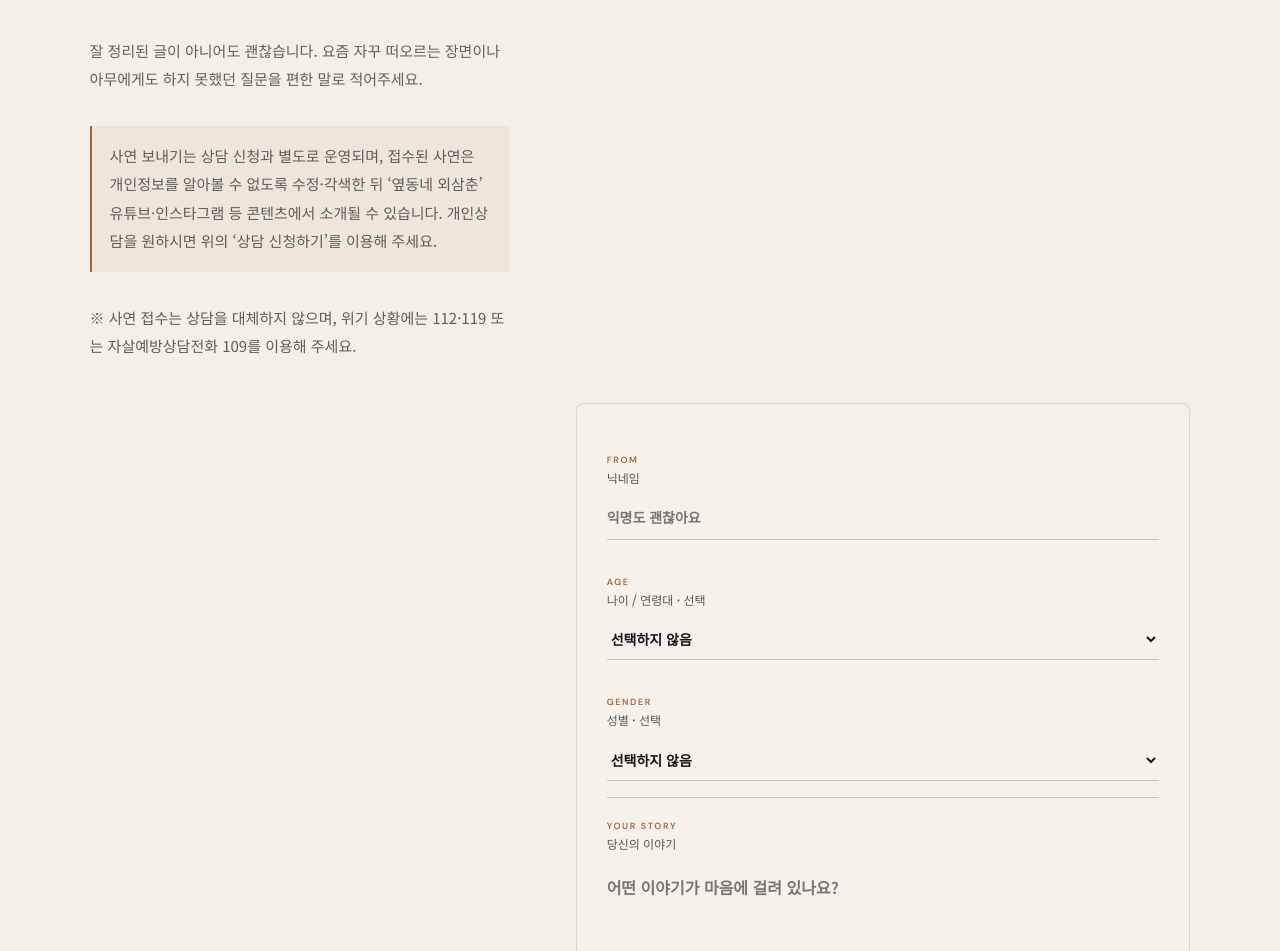
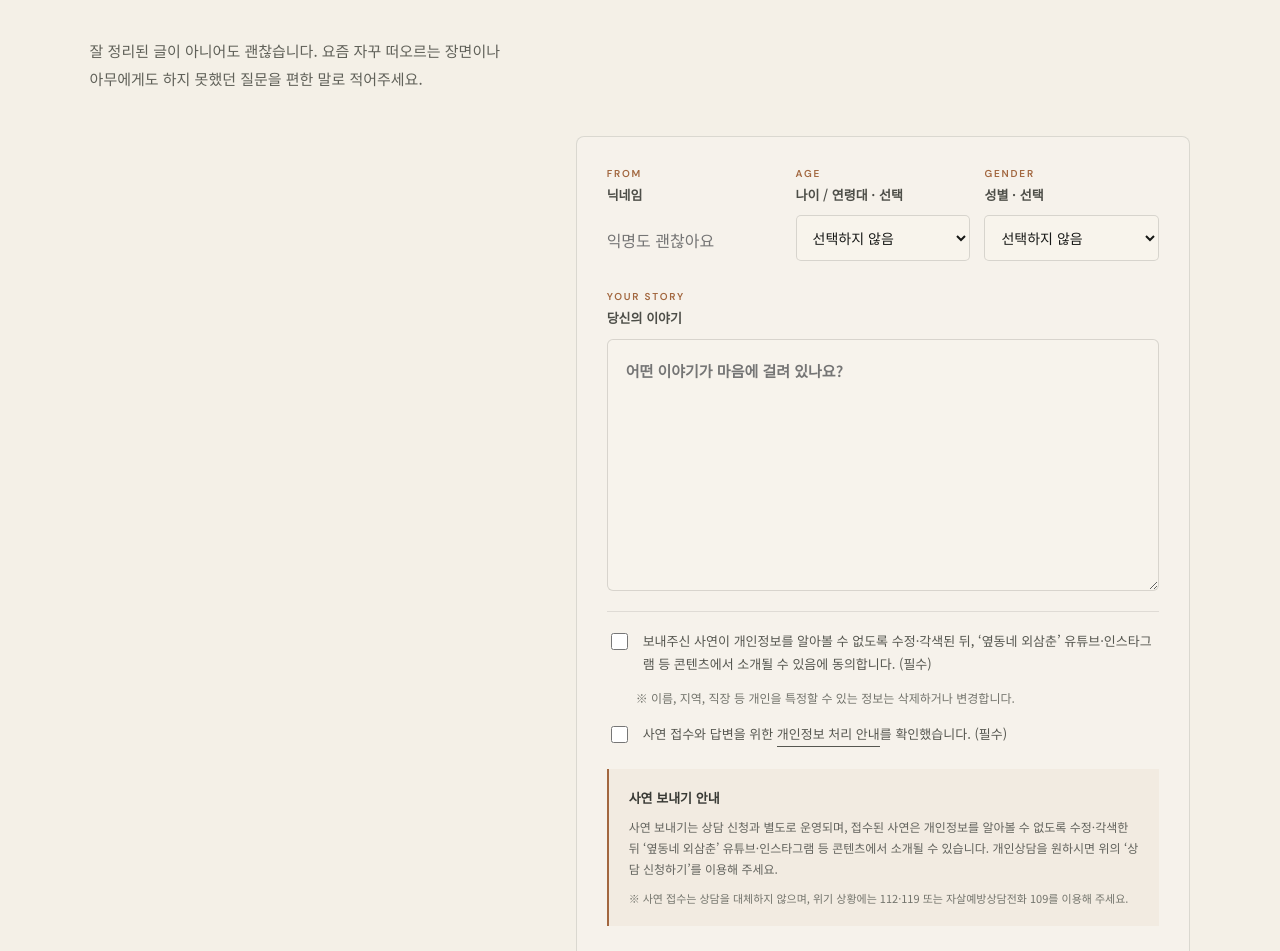
Before and after one commit to oups1004-sketch/aude-counseling, a Next.js app: page / in a window 1280 px wide. Shown: the part 4061-5012 px from the top of the page. Built offline with nearby package versions, Linux system fonts and the light colour scheme.

Commit message:
Restructure story form for clearer visual hierarchy

```diff
--- a/app/page.tsx
+++ b/app/page.tsx
@@ -221,8 +221,6 @@ export default function Home() {
           <p className="sectionNumber">04 / SEND YOUR STORY</p>
           <h2>마음에 걸린 이야기를<br />보내주세요.</h2>
           <p><span className="desktopStoryText">잘 정리된 글이 아니어도 괜찮습니다. 요즘 자꾸 떠오르는 장면이나 아무에게도 하지 못했던 질문을 편한 말로 적어주세요.</span><span className="mobileStoryText">잘 정리된 글이 아니어도 괜찮습니다.<br />지금 떠오르는 말부터 시작해 보세요.</span></p>
-          <p className="storyBoundary">사연 보내기는 상담 신청과 별도로 운영되며, 접수된 사연은 개인정보를 알아볼 수 없도록 수정·각색한 뒤 ‘옆동네 외삼춘’ 유튜브·인스타그램 등 콘텐츠에서 소개될 수 있습니다. 개인상담을 원하시면 위의 ‘상담 신청하기’를 이용해 주세요.</p>
-          <p className="notice">※ 사연 접수는 상담을 대체하지 않으며, 위기 상황에는 112·119 또는 자살예방상담전화 109를 이용해 주세요.</p>
         </div>
         {storyStatus === "sent" ? (
           <div className="storyForm">
@@ -235,13 +233,22 @@ export default function Home() {
           </div>
         ) : (
           <form className="storyForm" onSubmit={submitStory}>
-            <label className="storyField"><span className="fieldEyebrow">FROM</span><span className="fieldLabel">닉네임</span><input name="nickname" maxLength={40} placeholder="익명도 괜찮아요" /></label>
-            <label className="storyField"><span className="fieldEyebrow">AGE</span><span className="fieldLabel">나이 / 연령대 · 선택</span><select name="ageGroup" defaultValue=""><option value="">선택하지 않음</option><option>10대</option><option>20대</option><option>30대</option><option>40대</option><option>50대 이상</option></select></label>
-            <label className="storyField"><span className="fieldEyebrow">GENDER</span><span className="fieldLabel">성별 · 선택</span><select name="gender" defaultValue=""><option value="">선택하지 않음</option><option>여성</option><option>남성</option><option>기타</option></select></label>
-            <label className="storyField"><span className="fieldEyebrow">YOUR STORY</span><span className="fieldLabel">당신의 이야기</span><textarea name="story" required rows={8} placeholder="어떤 이야기가 마음에 걸려 있나요?" /></label>
-            <label className="check"><input type="checkbox" name="contentConsent" required /><span>보내주신 사연이 개인정보를 알아볼 수 없도록 수정·각색된 뒤, ‘옆동네 외삼춘’ 유튜브·인스타그램 등 콘텐츠에서 소개될 수 있음에 동의합니다. (필수)</span></label>
-            <p className="notice">※ 이름, 지역, 직장 등 개인을 특정할 수 있는 정보는 삭제하거나 변경합니다.</p>
-            <label className="check"><input type="checkbox" required /><span>사연 접수와 답변을 위한 <button className="textButton" type="button" onClick={() => setPrivacyModalOpen(true)}>개인정보 처리 안내</button>를 확인했습니다. (필수)</span></label>
+            <div className="storyMeta">
+              <label className="storyField"><span className="fieldEyebrow">FROM</span><span className="fieldLabel">닉네임</span><input name="nickname" maxLength={40} placeholder="익명도 괜찮아요" /></label>
+              <label className="storyField"><span className="fieldEyebrow">AGE</span><span className="fieldLabel">나이 / 연령대 · 선택</span><select name="ageGroup" defaultValue=""><option value="">선택하지 않음</option><option>10대</option><option>20대</option><option>30대</option><option>40대</option><option>50대 이상</option></select></label>
+              <label className="storyField"><span className="fieldEyebrow">GENDER</span><span className="fieldLabel">성별 · 선택</span><select name="gender" defaultValue=""><option value="">선택하지 않음</option><option>여성</option><option>남성</option><option>기타</option></select></label>
+            </div>
+            <label className="storyField storyMessageField"><span className="fieldEyebrow">YOUR STORY</span><span className="fieldLabel">당신의 이야기</span><textarea name="story" required rows={8} placeholder="어떤 이야기가 마음에 걸려 있나요?" /></label>
+            <div className="storyConsent">
+              <label className="check"><input type="checkbox" name="contentConsent" required /><span>보내주신 사연이 개인정보를 알아볼 수 없도록 수정·각색된 뒤, ‘옆동네 외삼춘’ 유튜브·인스타그램 등 콘텐츠에서 소개될 수 있음에 동의합니다. (필수)</span></label>
+              <p className="notice identityNotice">※ 이름, 지역, 직장 등 개인을 특정할 수 있는 정보는 삭제하거나 변경합니다.</p>
+              <label className="check"><input type="checkbox" required /><span>사연 접수와 답변을 위한 <button className="textButton" type="button" onClick={() => setPrivacyModalOpen(true)}>개인정보 처리 안내</button>를 확인했습니다. (필수)</span></label>
+            </div>
+            <div className="storyGuidance">
+              <strong>사연 보내기 안내</strong>
+              <p>사연 보내기는 상담 신청과 별도로 운영되며, 접수된 사연은 개인정보를 알아볼 수 없도록 수정·각색한 뒤 ‘옆동네 외삼춘’ 유튜브·인스타그램 등 콘텐츠에서 소개될 수 있습니다. 개인상담을 원하시면 위의 ‘상담 신청하기’를 이용해 주세요.</p>
+              <p className="notice">※ 사연 접수는 상담을 대체하지 않으며, 위기 상황에는 112·119 또는 자살예방상담전화 109를 이용해 주세요.</p>
+            </div>
             <input className="honeypot" name="website" tabIndex={-1} autoComplete="off" aria-hidden="true" />
             <button className="submitButton" type="submit" disabled={storyStatus === "sending"}>{storyStatus === "sending" ? "보내는 중…" : "이야기 보내기"} {storyStatus !== "sending" && <ArrowIcon />}</button>
             {storyStatus === "error" && <p className="formError" role="alert">잠시 접수하지 못했습니다. 내용을 보관한 뒤 잠시 후 다시 시도해 주세요.</p>}
```
